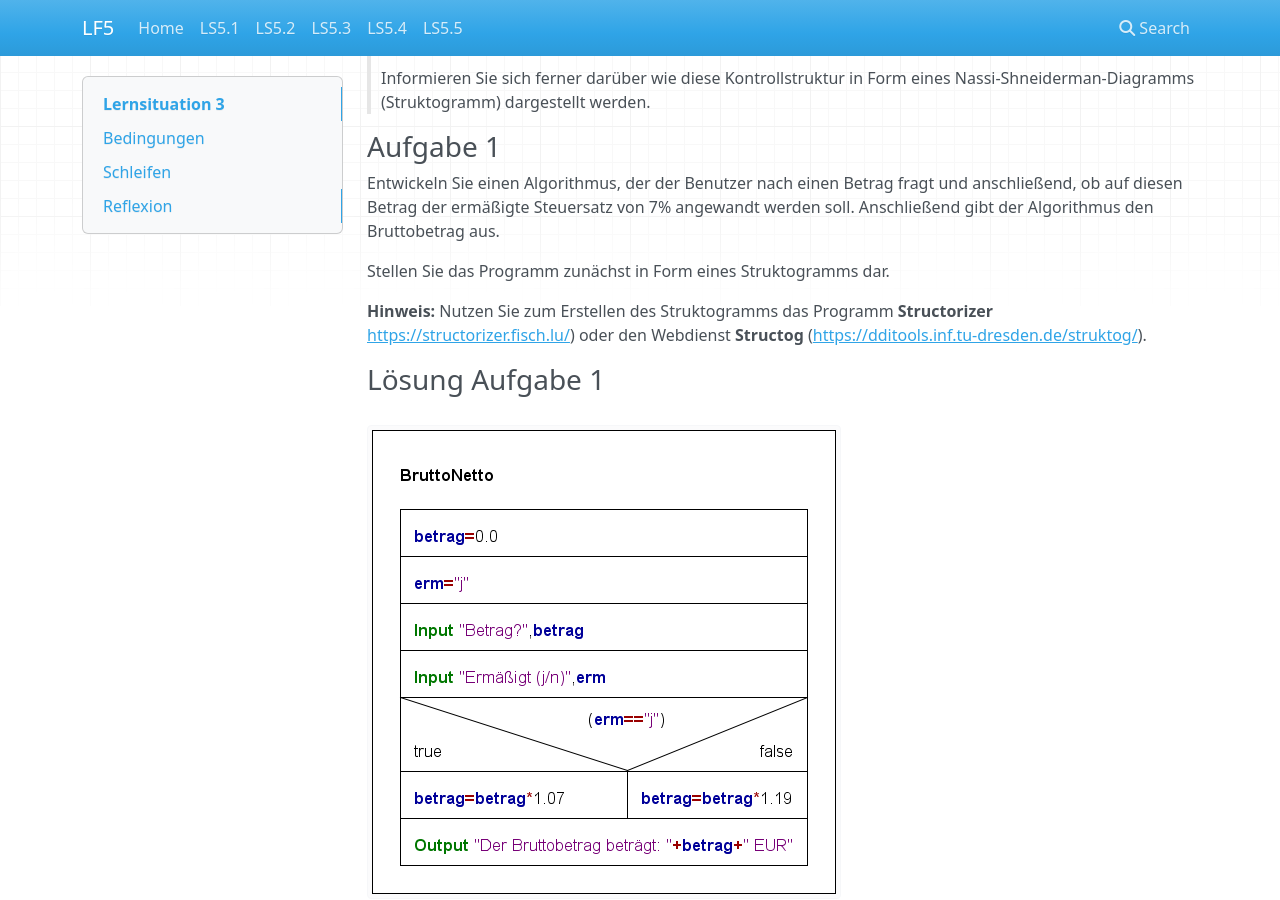
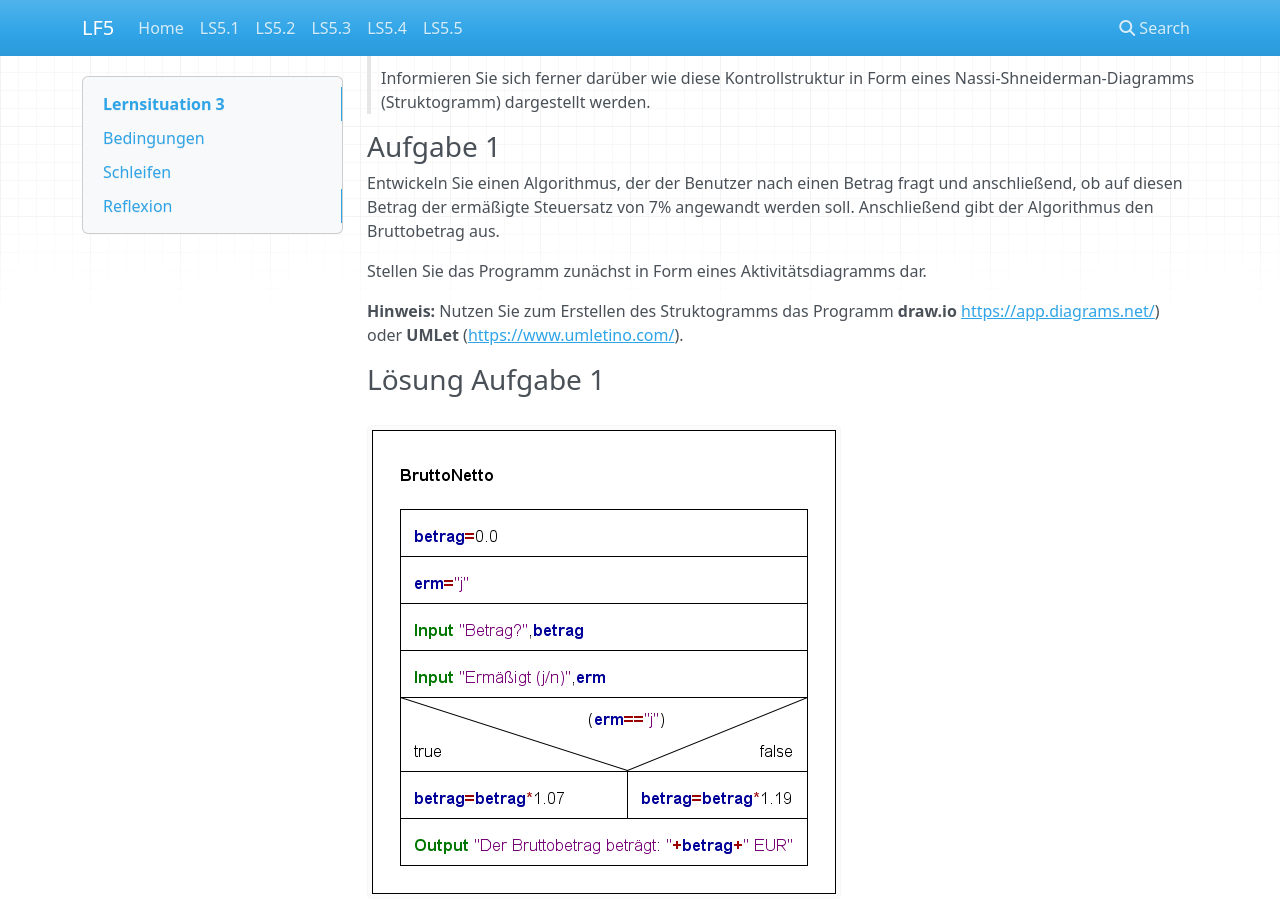
Before and after one commit to jtuttas/LF5, an MkDocs documentation site: the page built from docs/Lernsituation3.md, in a window 1280 px wide and 900 px high, scrolled down 379 px. Built offline with MkDocs 1.6.1, drawn with Linux system fonts in a browser that asks for light colours; nearby versions of some CDN libraries.

Commit message:
Mit Aktivitätsdiagramm

```diff
--- a/docs/Lernsituation3.md
+++ b/docs/Lernsituation3.md
@@ -19,9 +19,9 @@
 <!--ls3aufgabe1-->
 Entwickeln Sie einen Algorithmus, der der Benutzer nach einen Betrag fragt und anschließend, ob auf diesen Betrag der ermäßigte Steuersatz von 7% angewandt werden soll. Anschließend gibt der Algorithmus den Bruttobetrag aus.
 
-Stellen Sie das Programm zunächst in Form eines Struktogramms dar.
+Stellen Sie das Programm zunächst in Form eines Aktivitätsdiagramms dar.
 
-**Hinweis:** Nutzen Sie zum Erstellen des Struktogramms das Programm **Structorizer** <https://structorizer.fisch.lu/>) oder den Webdienst **Structog** (<https://dditools.inf.tu-dresden.de/struktog/>).
+**Hinweis:** Nutzen Sie zum Erstellen des Struktogramms das Programm **draw.io** <https://app.diagrams.net/>) oder **UMLet** (<https://www.umletino.com/>).
 
 <!--ls3aufgabe1-->
 
```
